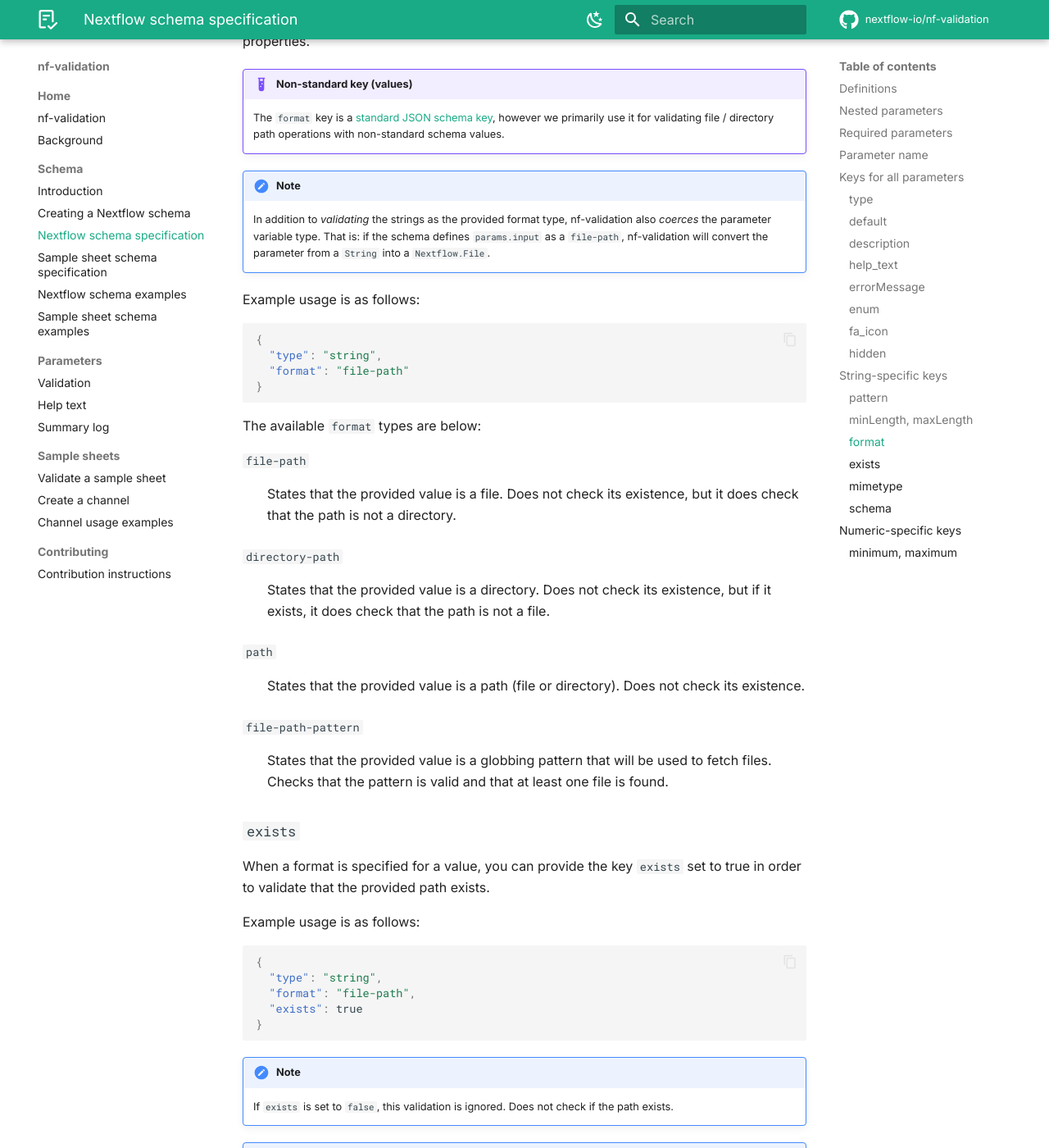
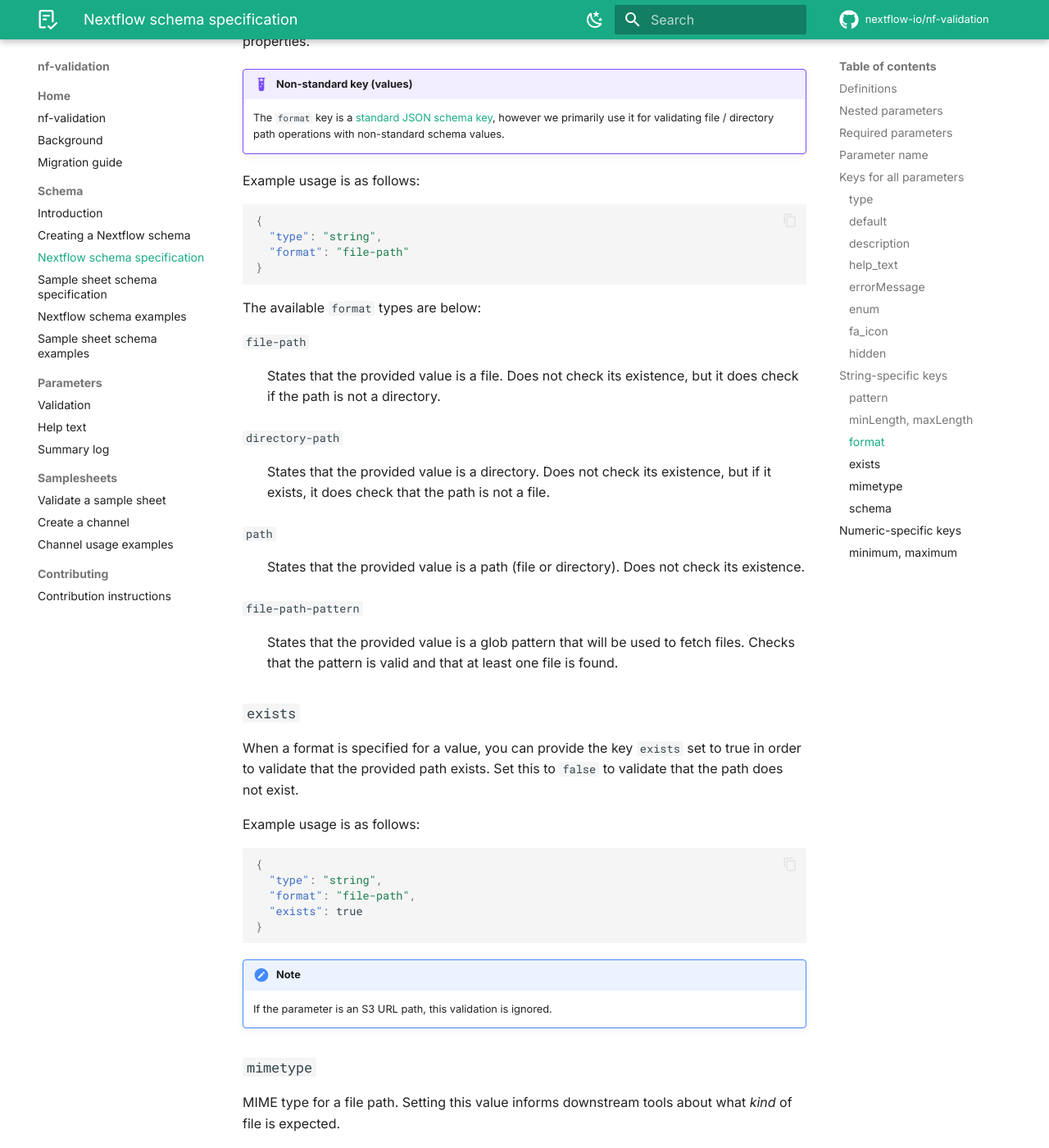
Before and after one commit to nextflow-io/nf-validation, an MkDocs documentation site: the page built from docs/nextflow_schema/nextflow_schema_specification.md, in a window 1280 px wide and 1400 px high, scrolled down 7149 px. Shown: the whole window at 82% size. Built offline with MkDocs 1.6.1 and Material for MkDocs 9.7.7, drawn with Linux system fonts in a browser that asks for light colours; plug-ins that fetch from the network failed and are left out; comment, search, counter and statistics services are not loaded; some of the changed text lies outside the part shown.

Commit message:
first batch of docs fixes

````diff
--- a/docs/nextflow_schema/nextflow_schema_specification.md
+++ b/docs/nextflow_schema/nextflow_schema_specification.md
@@ -164,13 +163,13 @@
 - `number` (float)
 - `integer`
 - `boolean` (true / false)
+- `object` (currently only supported for file validation, see [Nested paramters](#nested-parameters))
+- `array` (currently only supported for file validation, see [Nested paramters](#nested-parameters))
 
 Validation checks that the supplied parameter matches the expected type, and will fail with an error if not.
 
-These JSON schema types are _not_ supported (see [Nested paramters](#nested-parameters)):
+This JSON schema type is _not_ supported:
 
-- `object`
-- `array`
 - `null`
 
 ### `default`
@@ -223,7 +222,7 @@
 For example, instead of printing:
 
 ```
-ERROR ~ * --input: string [samples.yml] does not match pattern ^\S+\.csv$ (samples.yml)
+* --input (samples.yml): "samples.yml" does not match regular expression [^\S+\.csv$]
 ```
 
 We can set
@@ -325,11 +324,6 @@
     The `format` key is a [standard JSON schema key](https://json-schema.org/understanding-json-schema/reference/string.html#format),
     however we primarily use it for validating file / directory path operations with non-standard schema values.
 
-!!! note
-
-    In addition to _validating_ the strings as the provided format type, nf-validation also _coerces_ the parameter variable type.
-    That is: if the schema defines `params.input` as a `file-path`, nf-validation will convert the parameter from a `String` into a `Nextflow.File`.
-
 Example usage is as follows:
 
 ```json
@@ -342,7 +336,7 @@
 The available `format` types are below:
 
 `file-path`
-: States that the provided value is a file. Does not check its existence, but it does check that the path is not a directory.
+: States that the provided value is a file. Does not check its existence, but it does check if the path is not a directory.
 
 `directory-path`
 : States that the provided value is a directory. Does not check its existence, but if it exists, it does check that the path is not a file.
@@ -351,11 +345,11 @@
 : States that the provided value is a path (file or directory). Does not check its existence.
 
 `file-path-pattern`
-: States that the provided value is a globbing pattern that will be used to fetch files. Checks that the pattern is valid and that at least one file is found.
+: States that the provided value is a glob pattern that will be used to fetch files. Checks that the pattern is valid and that at least one file is found.
 
 ### `exists`
 
-When a format is specified for a value, you can provide the key `exists` set to true in order to validate that the provided path exists.
+When a format is specified for a value, you can provide the key `exists` set to true in order to validate that the provided path exists. Set this to `false` to validate that the path does not exist.
 
 Example usage is as follows:
 
@@ -369,16 +363,7 @@
 
 !!! note
 
-    If `exists` is set to `false`, this validation is ignored. Does not check if the path exists.
-
-!!! note
-
-    If the parameter is set to `null`, `false` or an empty string, this validation is ignored. It does not check if the path exists.
-
-!!! note
-
     If the parameter is an S3 URL path, this validation is ignored.
-    Use `--validationS3PathCheck` or set `params.validationS3PathCheck = true` to validate them.
 
 ### `mimetype`
 
@@ -404,8 +389,7 @@
 
 !!! tip
 
-    Setting this field is key to working with sample sheet validation and channel generation,
-    as described in the next section of the nf-validation docs.
+    Setting this field is key to working with samplesheet validation and channel generation, as described in the next section of the nf-validation docs.
 
 These schema files are typically stored in the pipeline `assets` directory, but can be anywhere.
 
--- a/mkdocs.yml
+++ b/mkdocs.yml
@@ -8,6 +8,7 @@
   - Home:
       - index.md
       - background.md
+      - migration_guide.md
   - Schema:
       - nextflow_schema/index.md
       - nextflow_schema/create_schema.md
@@ -19,7 +20,7 @@
       - parameters/validation.md
       - parameters/help_text.md
       - parameters/summary_log.md
-  - Sample sheets:
+  - Samplesheets:
       - samplesheets/validate_sample_sheet.md
       - samplesheets/fromSamplesheet.md
       - samplesheets/examples.md
````
Also changed, not shown: other parts of docs/nextflow_schema/nextflow_schema_specification.md (+3 -4 lines), README.md (+6 -5 lines), docs/background.md (+3 -3 lines), docs/nextflow_schema/create_schema.md (+8 -0 lines), docs/migration_guide.md (added).
